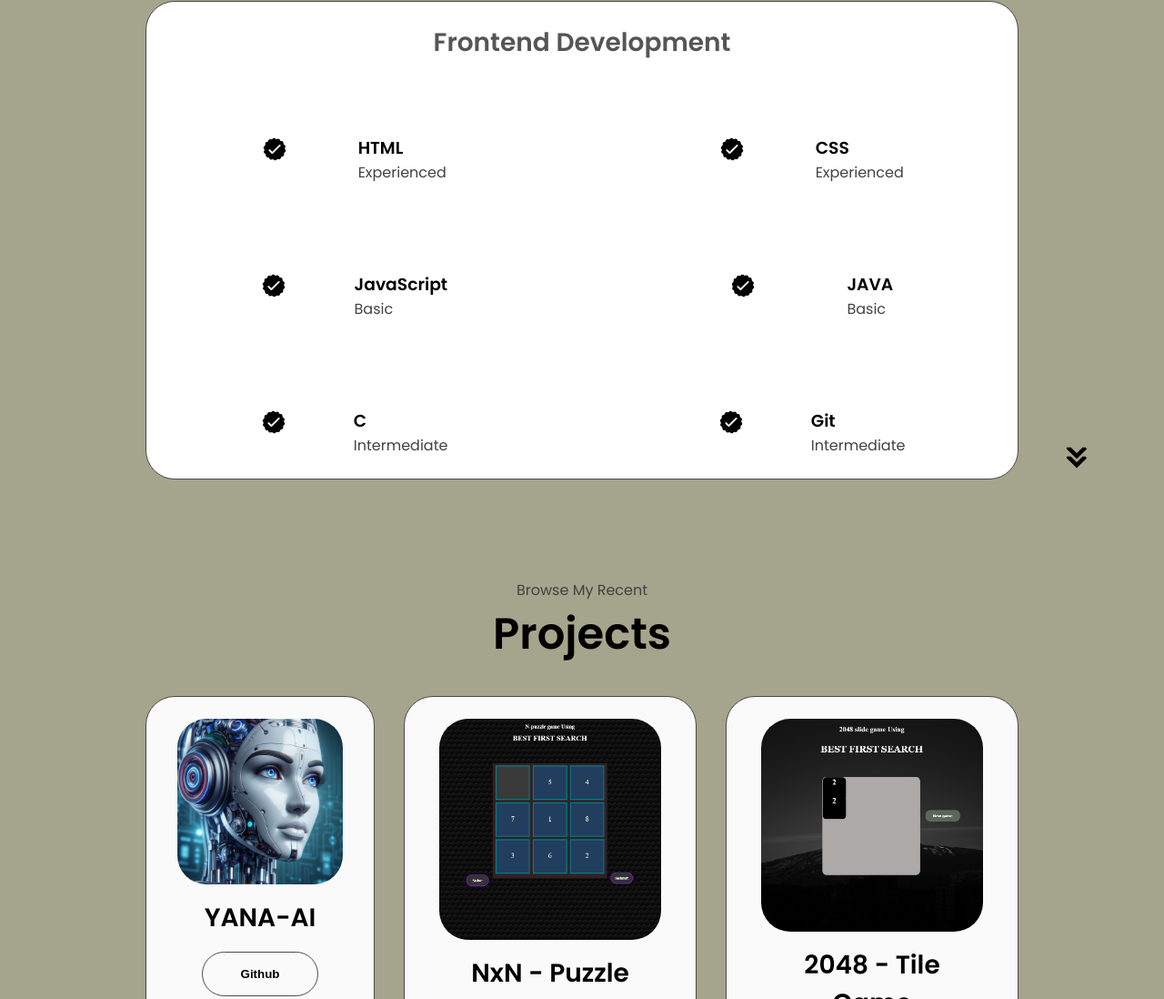
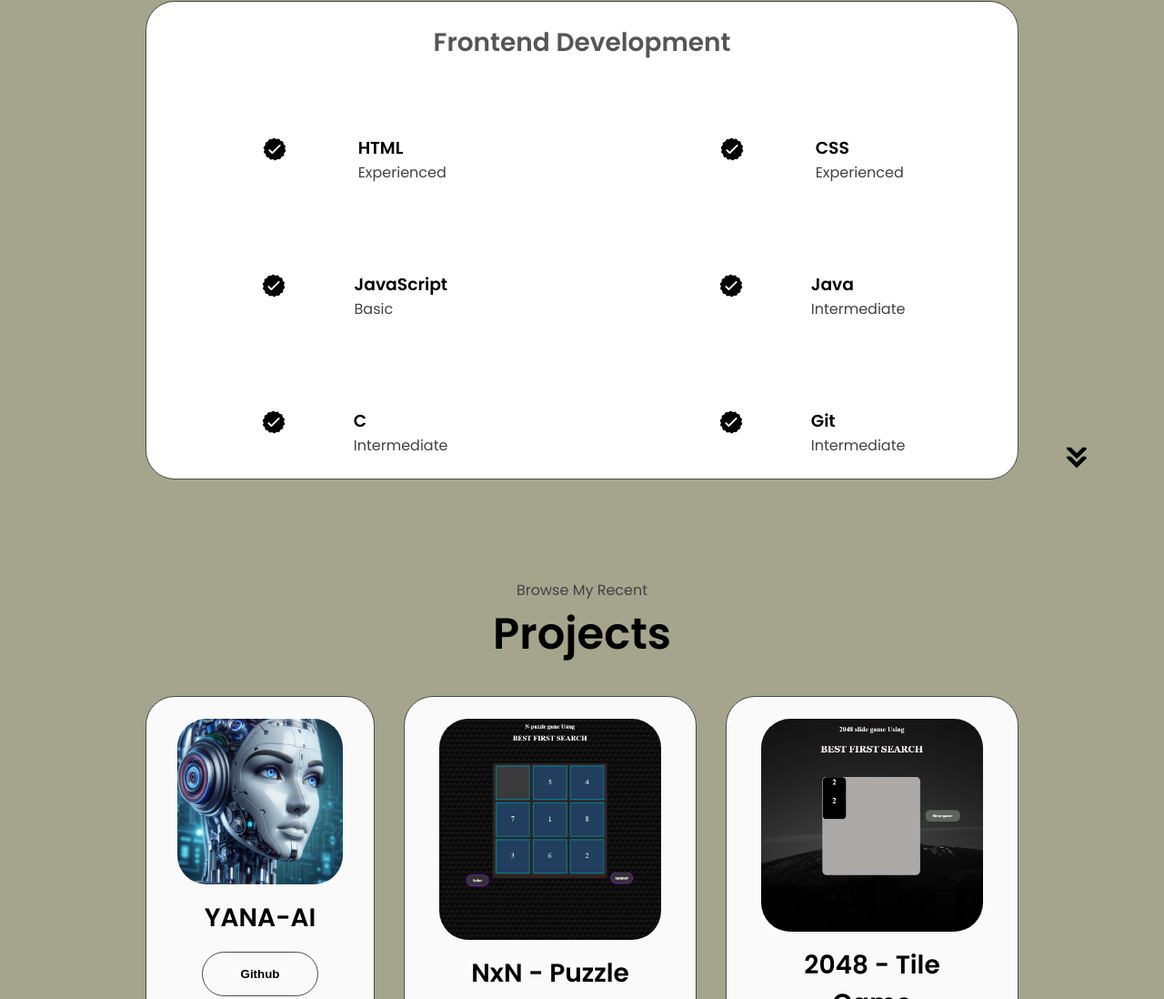
Before and after one commit to Kirubs11/PORTFOLIO, a plain HTML site: page index.html in a window 1280 px wide. Shown: the part 1838-2936 px from the top of the page at 91% size. Drawn offline with Linux system fonts and the light colour scheme.

Commit message:
alignment

```diff
--- a/index.html
+++ b/index.html
@@ -161,8 +161,8 @@
                   class="icon"
                 />
                 <div>
-                  <h3>JAVA</h3>
-                  <p>Basic</p>
+                  <h3 style="width:6rem">Java</h3>
+                  <p>Intermediate</p>
                 </div>
               </article>
               <article>
```
